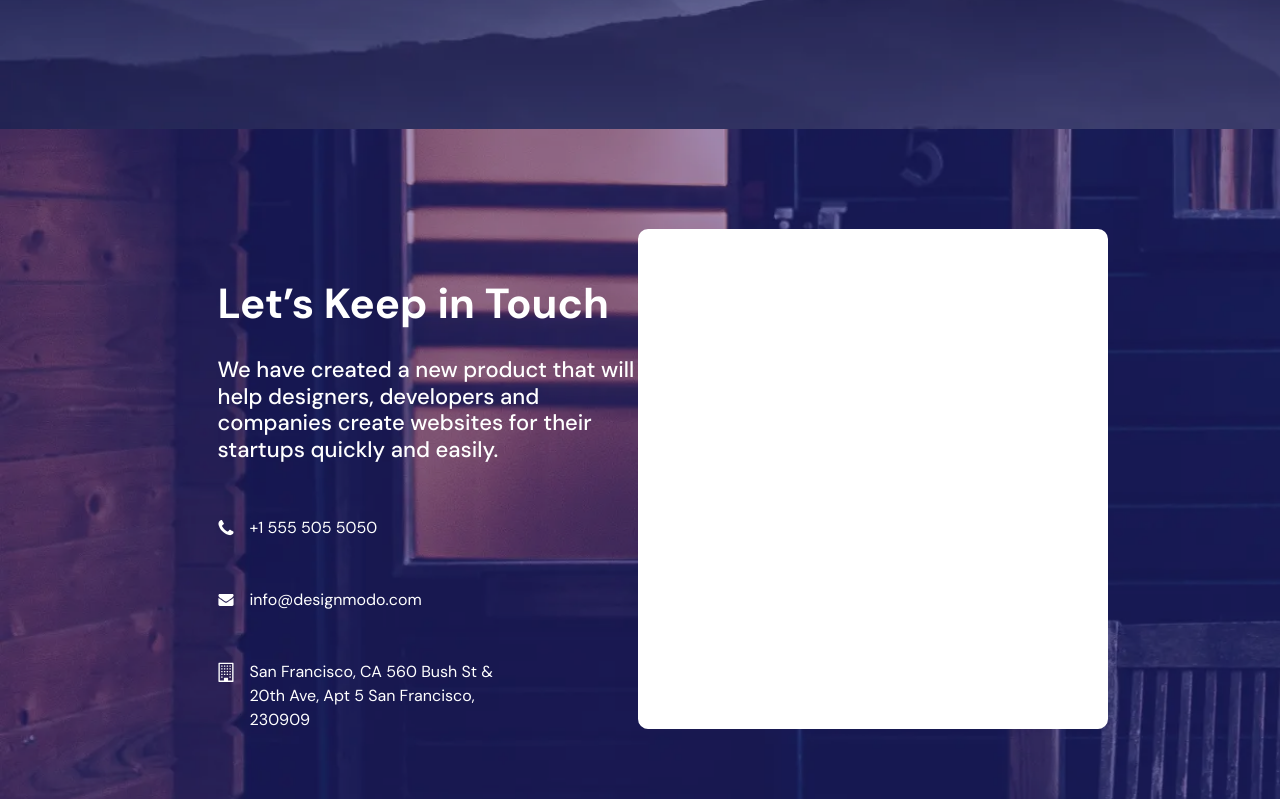
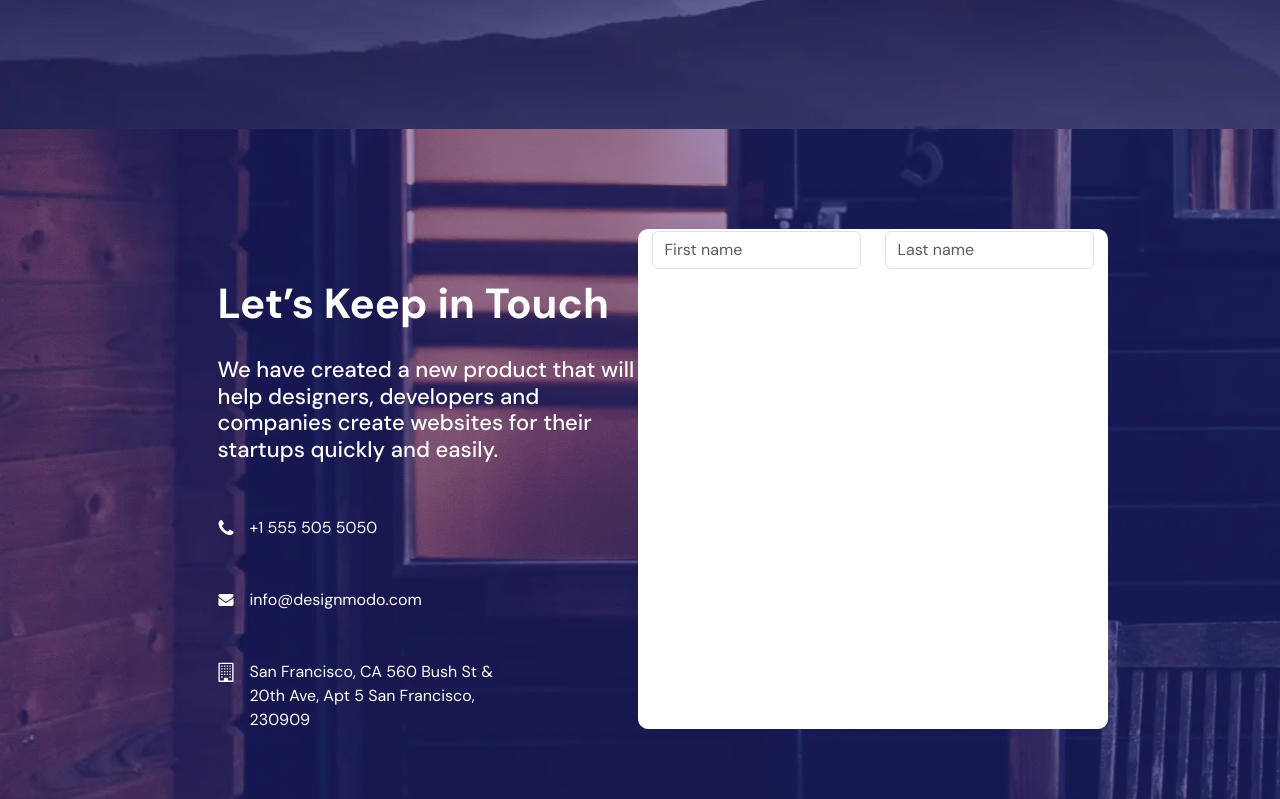
Before and after one commit to kowyzu/fe-task, a Vue app: page / in a window 1280 px wide. Shown: the part 2321-3120 px from the top of the page. Built offline with nearby package versions, Linux system fonts and the light colour scheme.

Commit message:
feat: split contact section into ContactView.vue and ContactText.vue components

```diff
--- a/src/App.vue
+++ b/src/App.vue
@@ -2,11 +2,7 @@
 import HeroView from './components/hero/HeroView.vue';
 import FeaturesView from './components/features/FeaturesView.vue';
 import CallToActionView from './components/call-to-action/CallToActionView.vue';
-
-//section-contact
-import phoneIcon from './images/phone-icon.svg'
-import buildingIcon from './images/building-icon.svg'
-import envelopeIcon from './images/envelope-icon.svg'
+import ContactView from './components/contact/ContactView.vue';
 </script>
 
 <template>
@@ -17,37 +13,9 @@ import envelopeIcon from './images/envelope-icon.svg'
   <main>
     <FeaturesView />
     <CallToActionView />
+    <ContactView />
 
-    <section id="section-contact" class="section">
-      <div class="container-fluid">
-        <div class="row text-start justify-content-center">
-          <div class="col-6 contact-text p-0">
-            <h3>Let’s Keep in Touch</h3>
-            <h5>We have created a new product that will help designers, developers and companies create websites for
-              their startups quickly and easily.</h5>
-            <ul class="list-unstyled">
-              <li class="d-flex align-items-start">
-                <img :src="phoneIcon" alt="icon of phone" class="me-3" width="24" height="24" />
-                <p>+1 555 505 5050</p>
-              </li>
-              <li class="d-flex align-items-start">
-                <img :src="envelopeIcon" alt="icon of envelope" class="me-3" width="24" height="24" />
-                <p>info@designmodo.com</p>
-              </li>
-              <li class="d-flex align-items-start">
-                <img :src="buildingIcon" alt="icon of building" class="me-3" width="24" height="24" />
-                <p>
-                  San Francisco, CA 560 Bush St & 20th Ave, Apt 5 San Francisco, 230909
-                </p>
-              </li>
-            </ul>
-          </div>
-          <div class="col-6 p-0 ">
-            <div class="contact-form container"></div>
-          </div>
-        </div>
-      </div>
-    </section>
+
     <section id="section-pricing" class="section"></section>
 
   </main>
--- /dev/null
+++ b/src/components/contact/ContactText.vue
@@ -0,0 +1,27 @@
+<script setup>
+import phoneIcon from '../../images/phone-icon.svg'
+import buildingIcon from '../../images/building-icon.svg'
+import envelopeIcon from '../../images/envelope-icon.svg'
+</script>
+
+<template>
+  <h3>Let’s Keep in Touch</h3>
+  <h5>We have created a new product that will help designers, developers and companies create websites for
+    their startups quickly and easily.</h5>
+  <ul class="list-unstyled">
+    <li class="d-flex align-items-start">
+      <img :src="phoneIcon" alt="icon of phone" class="me-3" width="24" height="24" />
+      <p>+1 555 505 5050</p>
+    </li>
+    <li class="d-flex align-items-start">
+      <img :src="envelopeIcon" alt="icon of envelope" class="me-3" width="24" height="24" />
+      <p>info@designmodo.com</p>
+    </li>
+    <li class="d-flex align-items-start">
+      <img :src="buildingIcon" alt="icon of building" class="me-3" width="24" height="24" />
+      <p>
+        San Francisco, CA 560 Bush St & 20th Ave, Apt 5 San Francisco, 230909
+      </p>
+    </li>
+  </ul>
+</template>
--- /dev/null
+++ b/src/components/contact/ContactView.vue
@@ -0,0 +1,27 @@
+<script setup>
+import ContactText from './ContactText.vue';
+</script>
+
+<template>
+  <section id="section-contact" class="section">
+    <div class="container-fluid">
+      <div class="row text-start justify-content-center">
+        <div class="col-6 contact-text p-0">
+          <ContactText />
+        </div>
+        <div class="col-6 p-0 ">
+          <div class="contact-form container">
+            <div class="row">
+              <div class="col">
+                <input type="text" class="form-control" placeholder="First name" aria-label="First name">
+              </div>
+              <div class="col">
+                <input type="text" class="form-control" placeholder="Last name" aria-label="Last name">
+              </div>
+            </div>
+          </div>
+        </div>
+      </div>
+    </div>
+  </section>
+</template>
```
